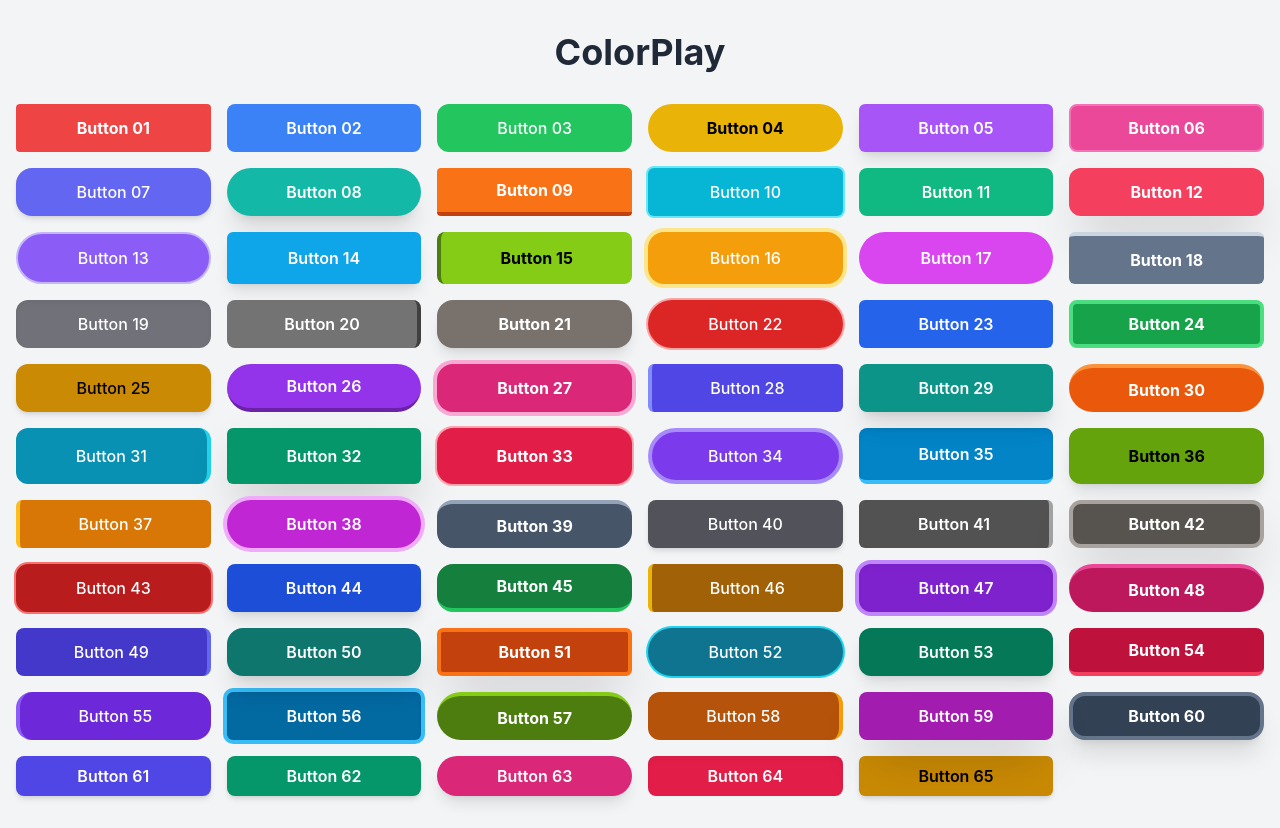
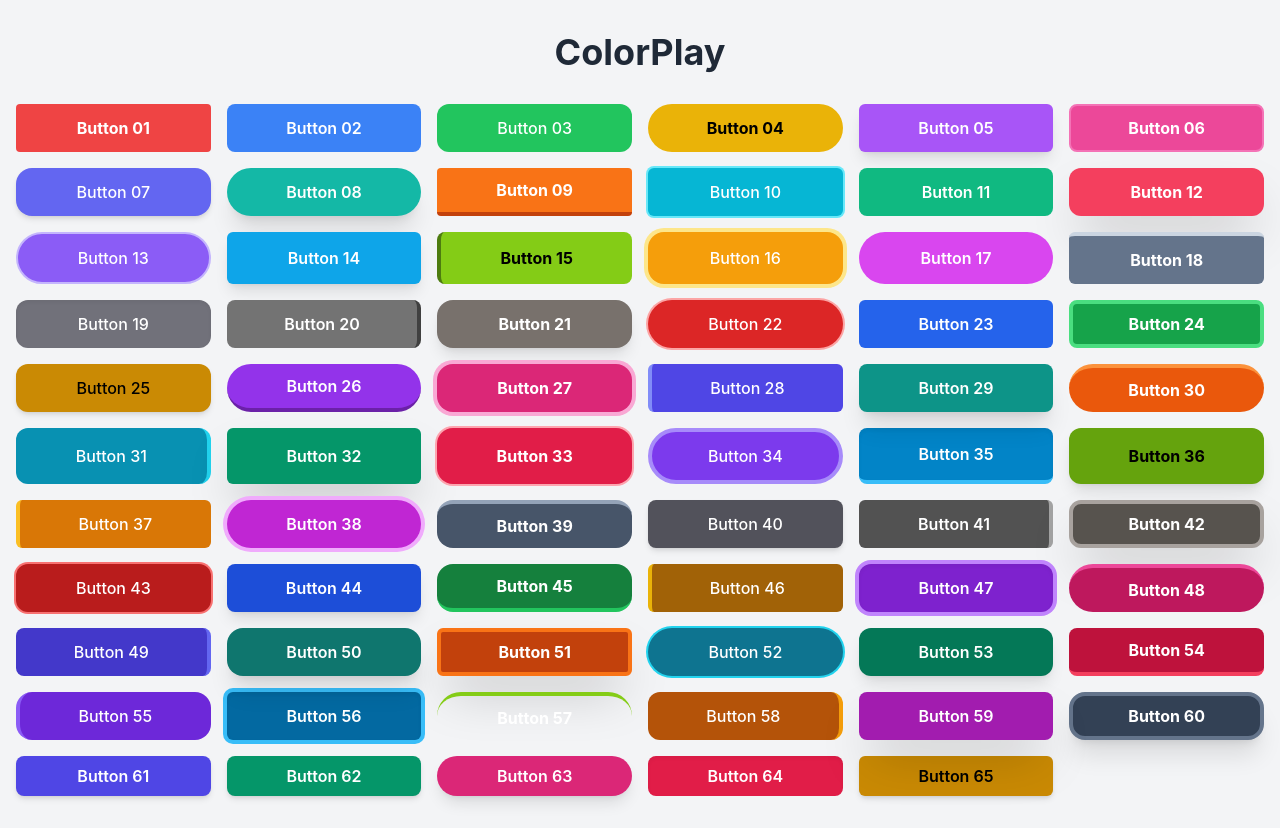
Before and after one commit to knowinGit-CSI/colorplay-2, a React (Create React App) app: page / in a window 1280 px wide. Built offline with nearby package versions, Linux system fonts and the light colour scheme.

Commit message:
Changed button color for Button57

```diff
--- a/src/components/buttons/Button57.js
+++ b/src/components/buttons/Button57.js
@@ -2,7 +2,7 @@ import React from 'react';
 
 const Button57 = ({ text = "Button 57" }) => {
   return (
-    <button className="bg-lime-700 hover:bg-lime-800 text-white font-bold py-2 px-4 rounded-full border-t-4 border-lime-500 transition duration-300">
+    <button className="#C4C4C4 hover:bg-lime-800 text-white font-bold py-2 px-4 rounded-full border-t-4 border-lime-500 transition duration-300">
       {text}
     </button>
   );
```
